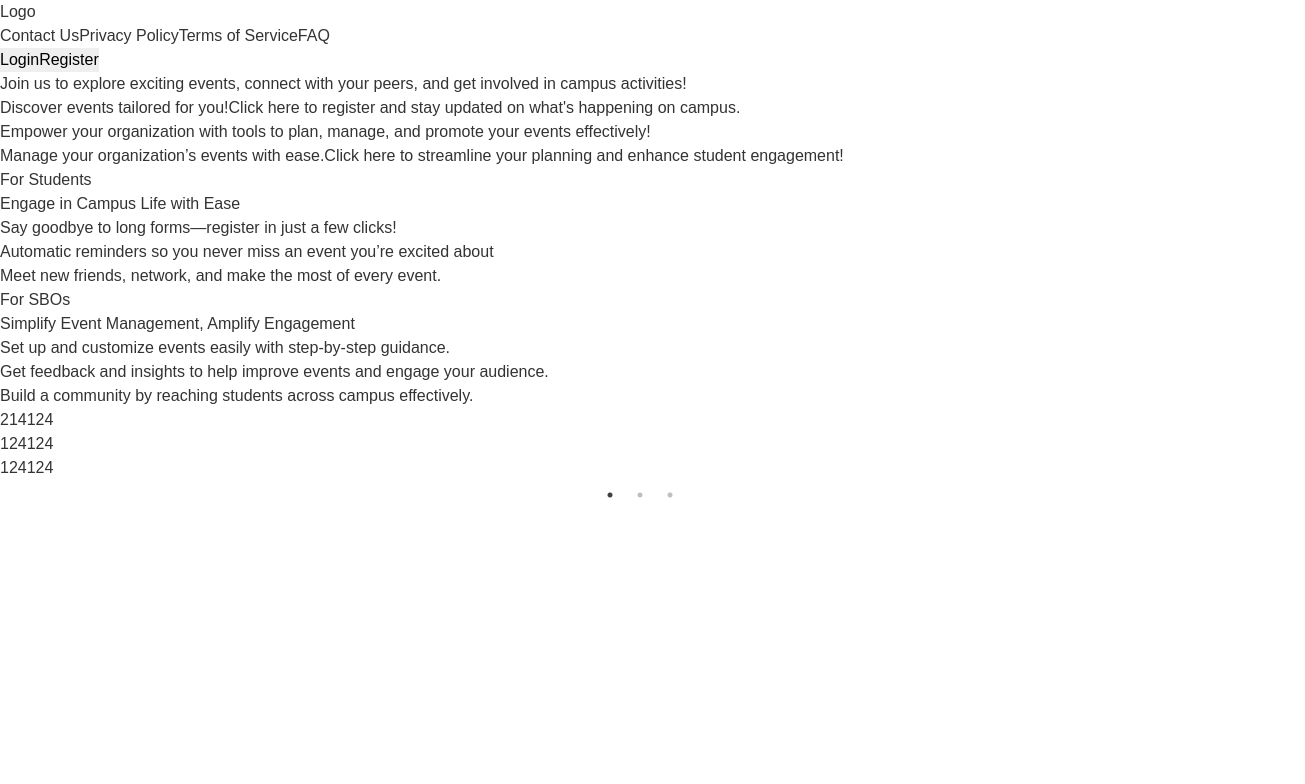
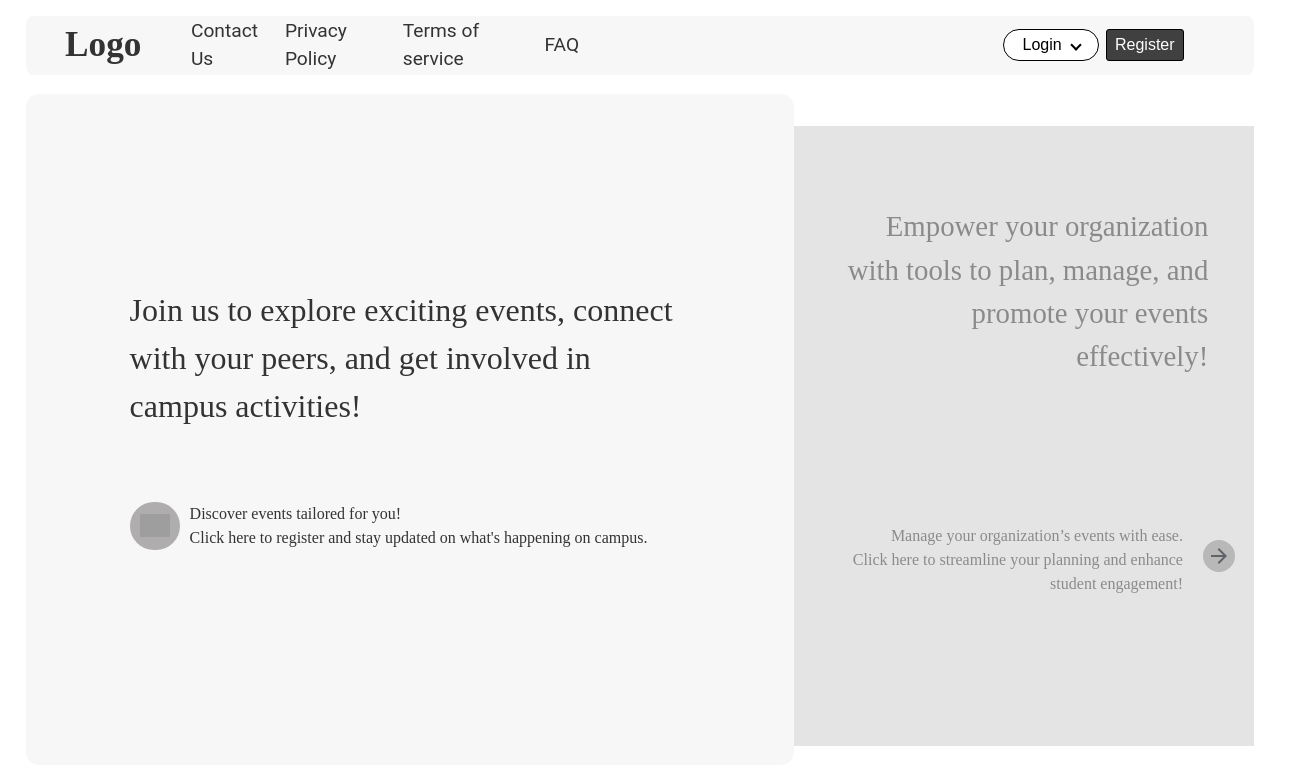
Before and after one commit to rustumsk/EventManagementSystem, a React (Vite) app in the folder frontend/: page / in a window 1280 px wide. Shown: the top 784 px of the page, 1305 px wide, since content can reach past the window. Built offline with nearby package versions, Linux system fonts and the light colour scheme; grey boxes are pictures that could not be loaded; a web font is replaced by a local one.

Commit message:
fucking lost everything

```diff
--- a/frontend/package.json
+++ b/frontend/package.json
@@ -15,8 +15,10 @@
     "react": "^18.3.1",
     "react-dom": "^18.3.1",
     "react-router-dom": "^6.28.0",
+    "react-slick": "^0.30.2",
     "sass": "^1.80.6",
-    "scss": "^0.2.4"
+    "scss": "^0.2.4",
+    "slick-carousel": "^1.8.1"
   },
   "devDependencies": {
     "@eslint/js": "^9.13.0",
--- a/frontend/src/App.jsx
+++ b/frontend/src/App.jsx
@@ -4,7 +4,8 @@ const router = createBrowserRouter([
   {
     path:'/',
     element: <LandingPage />
-  }
+  },
+
 ])
 
 export default router
--- a/frontend/src/pages/LandingPage.jsx
+++ b/frontend/src/pages/LandingPage.jsx
@@ -1,8 +1,5 @@
-import { useState } from 'react';
+import { useState, useEffect } from 'react';
 import '../styles/landing.scss';
-import Slider from 'react-slick';
-import "slick-carousel/slick/slick.css";
-import "slick-carousel/slick/slick-theme.css";
 
 const texts = [
   "Discover events tailored for you!",
@@ -21,117 +18,119 @@ const texts = [
   "Build a community by reaching students across campus effectively."
 ];
 
-const sliderSettings = {
-  infinite: true,
-  speed: 500,
-  slidesToShow: 1,
-  slidesToScroll: 1,
-  arrows: true,
-  dots: true,
-};
-
 export default function LandingPage() {
   const [isDropdownOpen, setIsDropdownOpen] = useState(false);
 
-  const toggleDropdown = () => setIsDropdownOpen(!isDropdownOpen);
+  const handleMouseClick = () => setIsDropdownOpen(!isDropdownOpen);
+  const handleMouseEnter = () => setIsDropdownOpen(true);
+  const handleMouseLeave = () => setIsDropdownOpen(false);
 
   return (
-    <div className="landing-container">
-      <section className="first-section">
-        <header className="header">
-          <div className="header-content">
-            <div className="logo">Logo</div>
-            <div className="nav-links">
-              <span>Contact Us</span>
-              <span>Privacy Policy</span>
-              <span>Terms of Service</span>
-              <span>FAQ</span>
+    <div className="l-container">
+      <section className="sec first">
+        <header className="f-header">
+          <section className="head-container">
+            <section className="info-container">
+              <div className="logo">
+                <span>Logo</span>
               </div>
-            <div className="buttons">
-              <button
-                className="login-button"
-                onClick={toggleDropdown}
-              >
+              <div className="infos">
+                <div className="contact"><span>Contact Us</span></div>
+                <div className="policy"><span>Privacy Policy</span></div>
+                <div className="terms"><span>Terms of service</span></div>
+                <div className="faq"><span>FAQ</span></div>
+              </div>
+            </section>
+            <section className="btns-container">
+              <div className="btns">
+                <div className="login-container">
+                  <button className="login" onClick={handleMouseClick}>
                     Login
                     <span className={`arrow ${isDropdownOpen ? 'open' : ''}`}></span>
                   </button>
                   {isDropdownOpen && (
-                <ul
-                  className="dropdown-menu"
-                  onMouseEnter={() => setIsDropdownOpen(true)}
-                  onMouseLeave={() => setIsDropdownOpen(false)}
-                >
+                    <ul className="dropdown-menu" onMouseEnter={handleMouseEnter} onMouseLeave={handleMouseLeave}>
                       <li className="dropdown-item">Student</li>
                       <li className="dropdown-item">SBO</li>
                     </ul>
                   )}
-              <button className="register-button">Register</button>
                 </div>
+                <button className="register">Register</button>
               </div>
+            </section>
+          </section>
         </header>
-
-        <section className="main-content">
-          <div className="left-content">
-            <p className="main-text">{texts[3]}</p>
-            <div className="sub-text">
+        <section className="f-body">
+          <section className="l-sec">
+            <section className="l-cont">
+              <div className="up">
+                <p>{texts[3]}</p>
+              </div>
+              <div className="down">
+                <section className="d-cont">
+                  <div className="arr"></div>
+                  <div className="tx">
                     <span>{texts[0]}</span>
                     <span>{texts[1]}</span>
                   </div>
+                </section>
               </div>
-          <div className="right-content">
-            <p className="highlight-text">{texts[2]}</p>
-            <div className="secondary-text">
+            </section>
+          </section>
+          <section className="r-sec">
+            <div className="r-cont">
+              <div className="t-cont">
+                <div className="ps">
+                  <p>{texts[2]}</p>
+                </div>
+                <div className="a-l">
+                  <section className="d-cont1">
+                    <div className="d-txt">
                       <span>{texts[4]}</span>
                       <span>{texts[5]}</span>
+                    </div>
+                    <div className="d-arr">
+                      <span></span>
+                    </div>
+                  </section>
+                </div>
               </div>
             </div>
           </section>
         </section>
-
-      <section className="second-section">
-        <div className="student-content">
-          <p className="section-title">For Students</p>
-          <p className="section-text">{texts[6]}</p>
-          <p className="section-text">{texts[7]}</p>
-          <p className="section-text">{texts[8]}</p>
-          <p className="section-text">{texts[9]}</p>
+      </section>
+      <section className="sec second">
+        <section className='sl'></section>
+        <section className='sr'>
+          <section className='t-con'>
+            <p className='s'>For Students</p>
+            <p className='n'>{texts[6]}</p>
+            <p className='p'>{texts[7]}</p>
+            <p className='p'>{texts[8]}</p>
+            <p className='p'>{texts[9]}</p>
+          </section>
+        </section>
+      </section>
+      <section className="sec third">
+        <section className='sl'>
+          <section className='t-con'>
+            <p className='s'>For SBOs</p>
+            <p className='n'>{texts[10]}</p>
+            <p className='p'>{texts[11]}</p>
+            <p className='p'>{texts[12]}</p>
+            <p className='p'>{texts[13]}</p>
+          </section>
+        </section>
+        <section className='sr'></section>
+      </section>
+      <section className="sec fourth">
+        <div className="fcont">
+          <section className='ls'>
+          </section>
+          <section className='rs'></section>
         </div>
       </section>
-
-      <section className="third-section">
-        <div className="sbo-content">
-          <p className="section-title">For SBOs</p>
-          <p className="section-text">{texts[10]}</p>
-          <p className="section-text">{texts[11]}</p>
-          <p className="section-text">{texts[12]}</p>
-          <p className="section-text">{texts[13]}</p>
-        </div>
-      </section>
-
-      <section className="fourth-section">
-        <div className="slider-container">
-          <Slider {...sliderSettings}>
-            <div className="slide">
-              <p>214124</p>
-              <p>124124</p>
-              <p>124124</p>
-            </div>
-            <div className="slide">
-              <p>214124</p>
-              <p>214124</p>
-              <p>214124</p>
-            </div>
-            <div className="slide">
-              <p>214124</p>
-              <p>214124</p>
-            </div>
-          </Slider>
-        </div>
-      </section>
-
-      <section className="fifth-section">
-        {/* Add content for the fifth section here if needed */}
-      </section>
+      <section className="sec fifth"></section>
     </div>
   );
 }
```
Also changed, not shown: frontend/src/styles/landing.scss (line endings or trailing spaces), 1 other file (tests, documents, lock files or other folders). Lines whose indentation alone changed are shown as unchanged.
